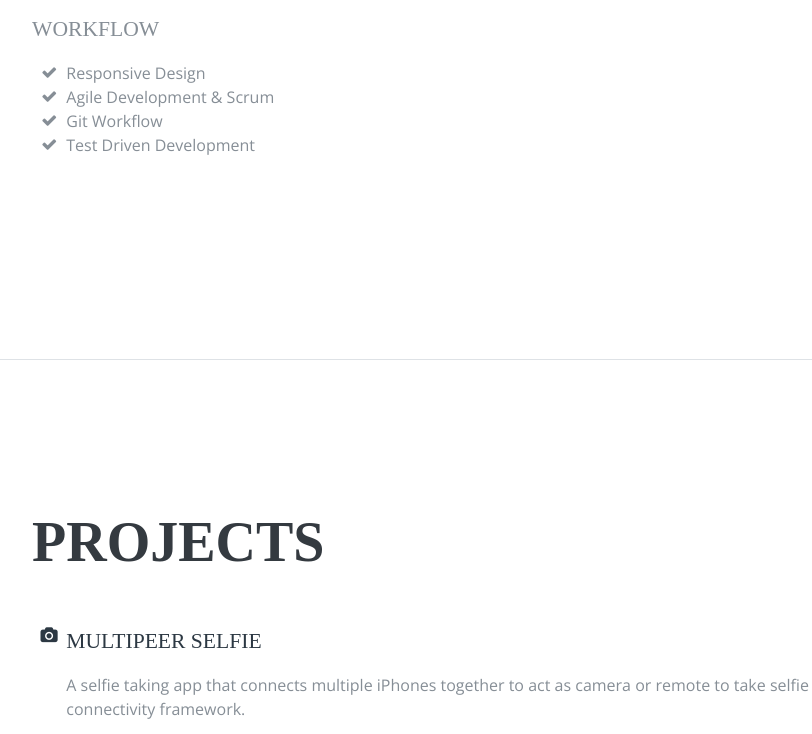
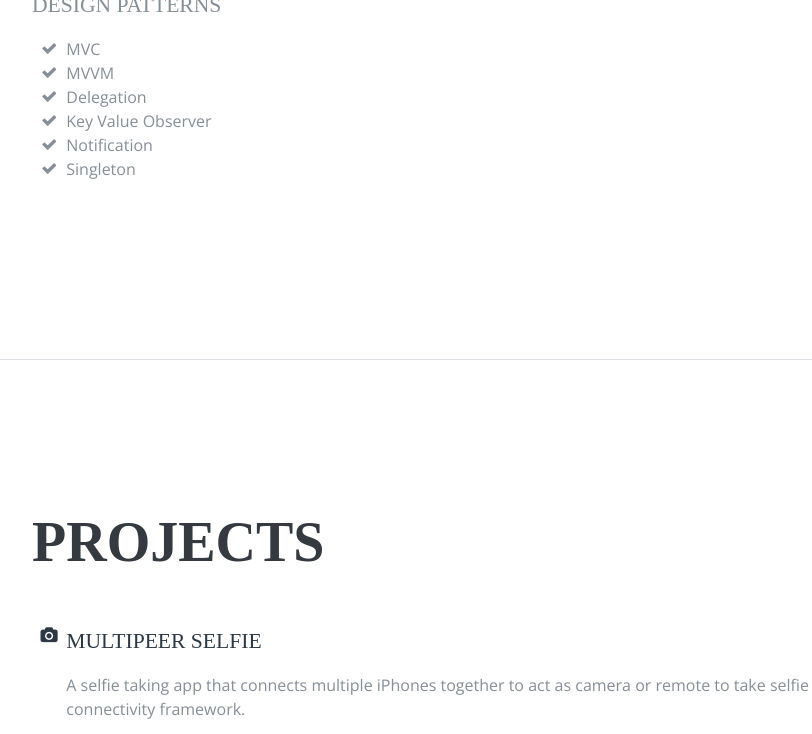
Before and after one commit to rayjialin/portfolioPage, a plain HTML site: page index.html in a window 1280 px wide. Shown: the part 2040-2774 px from the top of the page, without its empty margins (288-1100 px from the left). Drawn offline with nearby package versions, Linux system fonts and the light colour scheme; a web font is replaced by a local one.

Commit message:
updated skills

```diff
--- a/index.html
+++ b/index.html
@@ -171,22 +171,36 @@
                   </li>
           </ul>
 
-          <div class="subheading mb-3">Workflow</div>
+          <div class="subheading mb-3">Design Patterns</div>
           <ul class="fa-ul mb-0">
             <li>
               <i class="fa-li fa fa-check"></i>
-              Responsive Design</li>
+              MVC</li>
+              <li>
+              <i class="fa-li fa fa-check"></i>
+              MVVM</li>
+              <li>
+              <i class="fa-li fa fa-check"></i>
+              Delegation</li>
+              <li>
+              <i class="fa-li fa fa-check"></i>
+              Key Value Observer</li>
+              <li>
+              <i class="fa-li fa fa-check"></i>
+              Notification</li>
+              <li>
+              <i class="fa-li fa fa-check"></i>
+              Singleton</li>
+            </li>
+          </ul>
+        </div>
+        <!-- <div class="subheading mb-3">Frameworks</div>
+          <ul class="fa-ul mb-0">
             <li>
               <i class="fa-li fa fa-check"></i>
-              Agile Development &amp; Scrum</li>
-            <li>
-              <i class="fa-li fa fa-check"></i>
-              Git Workflow</li>
-            <li>
-              <i class="fa-li fa fa-check"></i>
-              Test Driven Development</li>
+              UIKit, AVFoundation, ARKit, MapKit, Core Data, Core Location, Multipeer Connectivity, Firebase, Realm, Alamofire, SnapKit</li>
           </ul>
-        </div>
+        </div> -->
       </section>
 
       <section class="resume-section p-3 p-lg-5 d-flex flex-column" id="projects">
```
Also changed, not shown: 1 other file.
